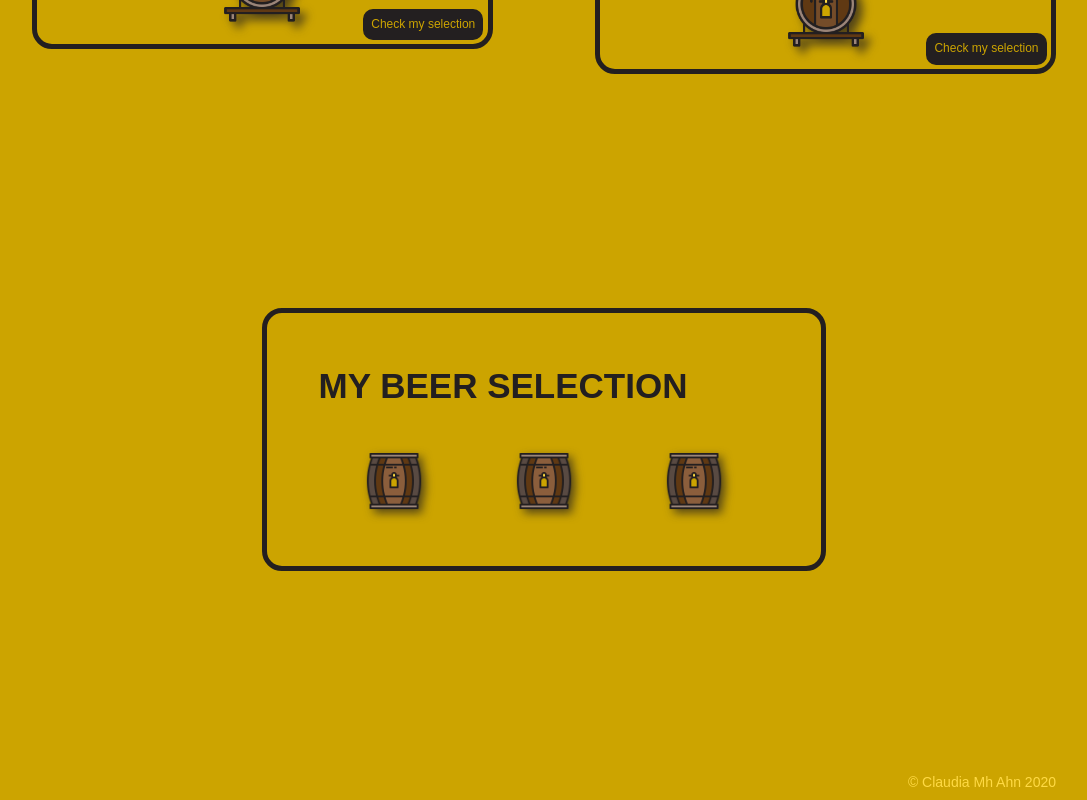
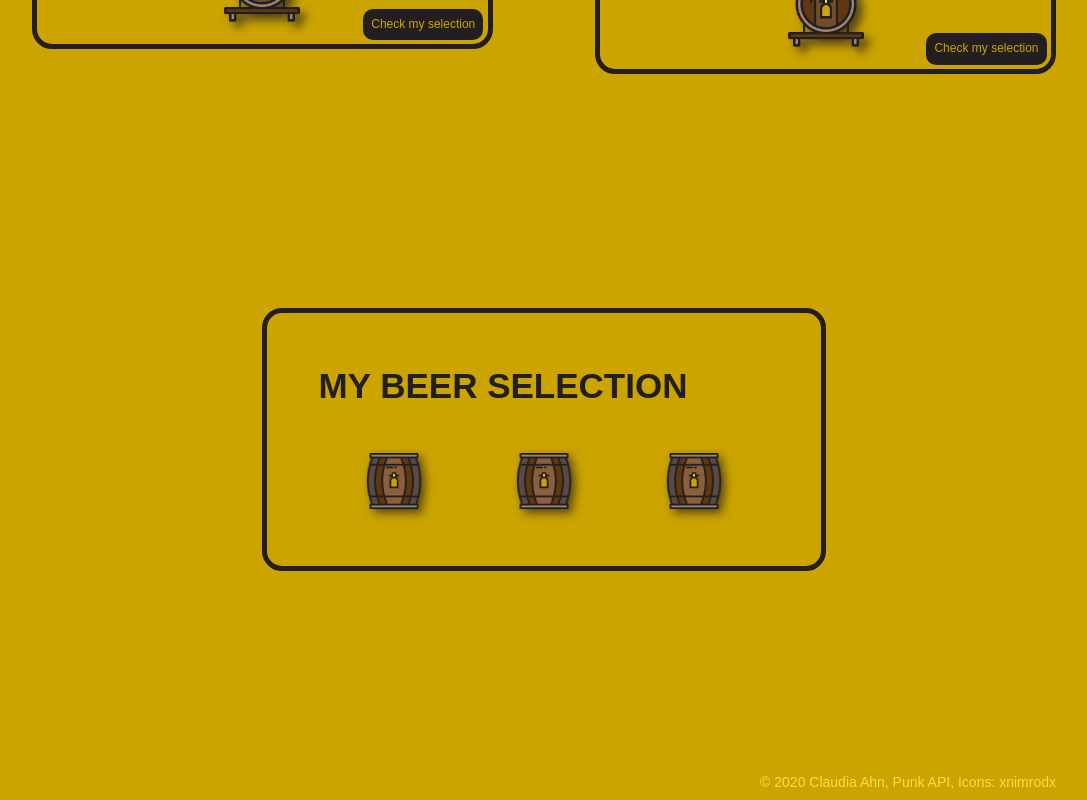
Before and after one commit to cma129/claudiaAhnProject5, a React (Create React App) app: page / in a window 1280 px wide. Shown: the part 2114-2914 px from the top of the page, without its empty margins (96-1183 px from the left). Built offline with nearby package versions, Linux system fonts and the light colour scheme; no server answers; a web font is replaced by a local one.

Commit message:
copyright edit

```diff
--- a/package.json
+++ b/package.json
@@ -1,5 +1,5 @@
 {
-  "homepage": "https://cma129.github.io/claudiaAhnProject5",
+  "homepage": "https://cma129.github.io/myBeerSelection",
   "name": "project",
   "version": "0.1.0",
   "private": true,
--- a/src/components/Footer.js
+++ b/src/components/Footer.js
@@ -4,7 +4,7 @@ class Footer extends Component {
     render() {
         return(
             <footer className = "Footer wrapper">
-                <p>© Claudia Mh Ahn 2020</p>
+                <p>© 2020 Claudia Ahn, Punk API, Icons: xnimrodx</p>
             </footer>
         );
     }
--- a/src/components/Header.js
+++ b/src/components/Header.js
@@ -10,7 +10,7 @@ class Header extends Component {
         return(
             <header className="Header wrapper">
                 <section className="topHeader">
-                    <a href="http://claudiaahn.com" target="_blank"><img className="caLogo" src={CaLogo} alt="claudiaahn.com" /></a>
+                    <a href="http://claudiaahn.com" target="_blank" rel="noopener noreferrer"><img className="caLogo" src={CaLogo} alt="claudiaahn.com" /></a>
                     <div className="top">
                         <div className="intro">
                             <h1>
```
Also changed, not shown: 2 other files (tests, documents, lock files or other folders).
